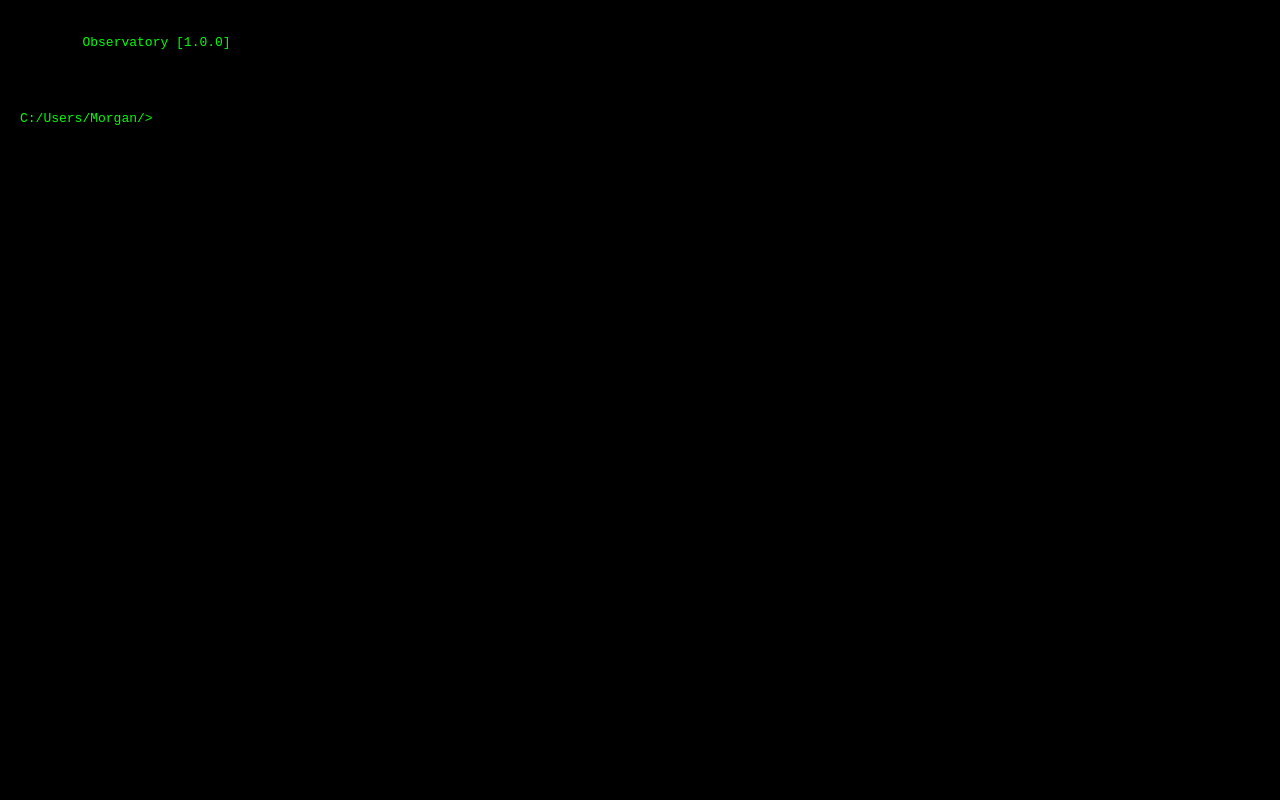
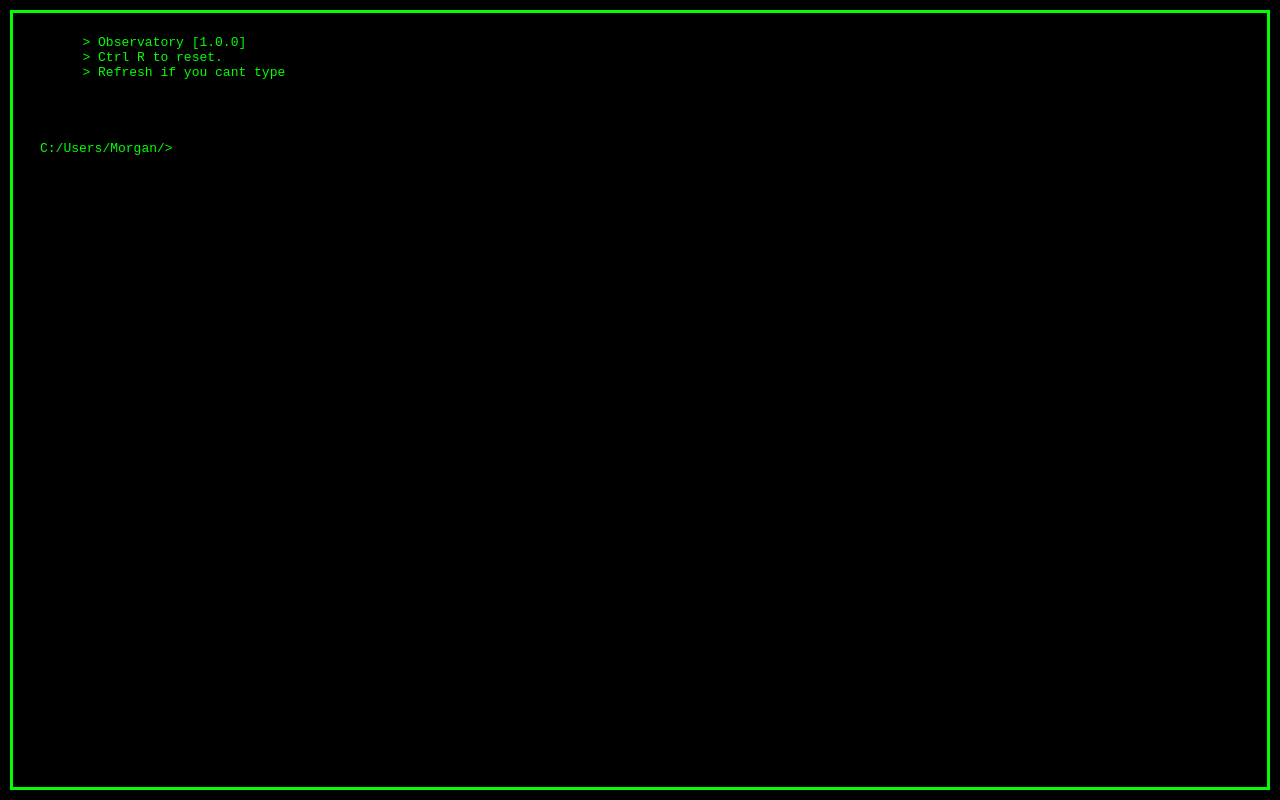
Before and after one commit to observatory-terminal/observatory-terminal.github.io, a plain HTML site: page index.html in a window 1280 px wide. Drawn offline with Linux system fonts and the light colour scheme.

Commit message:
formatting

```diff
--- a/index.html
+++ b/index.html
@@ -29,9 +29,11 @@
         #input-container {
             display: flex;
             align-items: center;
+            margin-left: 10px;
         }
         #prompt {
             flex-shrink: 0;
+            padding-left: 10px;
         }
         input {
             background: none;
@@ -41,16 +43,29 @@
             outline: none;
             flex-grow: 1;
         }
+        .hollow-rectangle {
+            position: absolute;
+            top: 10px;
+            left: 10px;
+            right: 10px;
+            bottom: 10px;
+            border: 3px solid lime; /* Green border */
+            box-sizing: border-box;
+        }
+
     </style>
 </head>
 <body>
     <div id="terminal">
-        Observatory [1.0.0]
+        > Observatory [1.0.0]
+        > Ctrl R to reset.
+        > Refresh if you cant type
         <br><br>
         <div id="input-container">
             <span id="prompt"></span><input type="text" id="input" autofocus>
         </div>
     </div>
+    <div class="hollow-rectangle"></div>
     <audio id="code" src="assets/code.mp3"></audio> <!-- Replace with actual audio file path -->
 
     <script>
@@ -101,6 +116,11 @@
                         return;
                     }
                 }
+
+                if (event.ctrlKey && event.key === 'r') {
+                    event.preventDefault(); // Prevent default browser refresh action
+                    location.reload(); // Refresh the page
+                }
             });
         })();
     </script>
```
